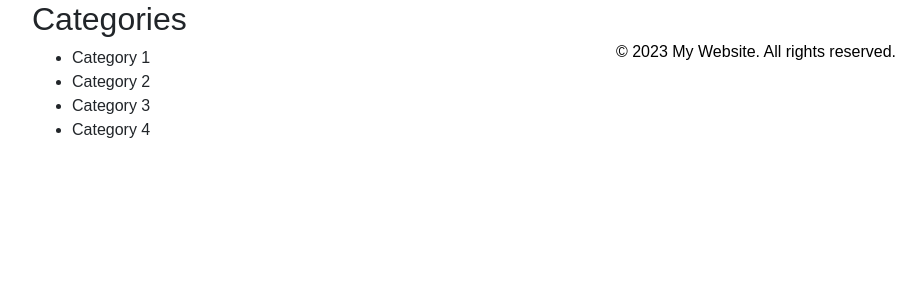
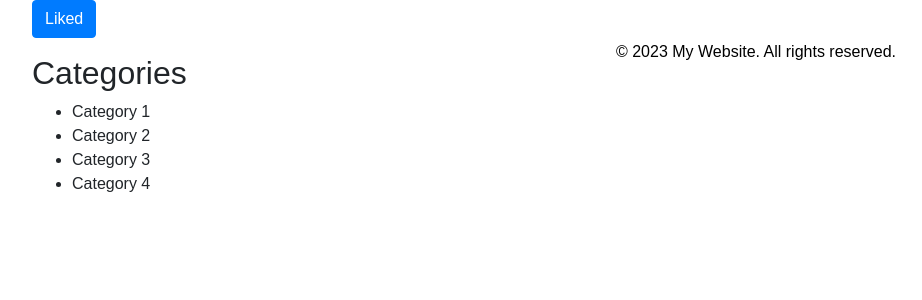
Before and after one commit to bemifolayan/UsedOrNot, a Flask app: page / in a window 1280 px wide. Shown: the part 258-558 px from the top of the page, without its empty margins (8-930 px from the left). Run offline with Flask 3, Linux system fonts and the light colour scheme; some libraries are stand-ins or nearby versions.

Commit message:
updated button code

```diff
--- a/app.py
+++ b/app.py
@@ -5,16 +5,43 @@ from main_ebay import Ebay_21
 from zappos import Zappos
 import requests
 import secrets
+from flask_sqlalchemy import SQLAlchemy
+from flask_wtf import FlaskForm
+from wtforms import StringField, PasswordField, SubmitField, BooleanField
 
 key = secrets.token_hex(16)
 app = Flask(__name__)
 proxied = FlaskBehindProxy(app)  ## add this line
 app.config['SECRET_KEY'] = key
+app.config['SQLALCHEMY_DATABASE_URI'] = 'sqlite:///site.db'
+app.config['SQLALCHEMY_TRACK_MODIFICATIONS'] = True
+db = SQLAlchemy(app)
 
+class Liked(db.Model):
+    id = db.Column(db.Integer, primary_key=True)
+    description = db.Column(db.String(120), unique=False, nullable=False)
+    url = db.Column(db.String(120), unique=False, nullable=False)
 
-@app.route("/")
-@app.route("/index", methods=['GET', 'POST'])
+    def __repr__(self):
+        return f"User('{self.id}', '{self.description}', '{self.url}')"
+
+class SaveLiked(FlaskForm):
+    submit = SubmitField('Liked')
+
+with app.app_context():
+    # db.drop_all()
+    db.create_all()
+
+@app.route("/",methods=['GET', 'POST'])
+@app.route("/index",methods=['GET', 'POST'])
 def index():
+    form = SaveLiked()
+    print('hi')
+    if form.validate_on_submit():
+        print('works')
+        saved_liked(24, "hat", "cat") # do something
+        print('data')
+        print(db.session.query(Liked).all())
     if request.method == 'POST':
         search_query = request.form.get('search')
         flash(f"Search Query: {search_query}")
@@ -24,7 +51,7 @@ def index():
         #flash(f"Search Query: {search_query}")
         return f"<h1> Ebay </h1> <table>{ebay.retrieve_data_from_database()}</table> <h1> ZAPPOS </h1> <table>{zappos_data.returnDatabase()}</table> "
         #return redirect(url_for('liked'))  # Redirect back to the index page after form submission
-    return render_template('base.html')
+    return render_template('base.html', form=form)
 
 @app.route("/liked")
 def liked():
@@ -34,7 +61,10 @@ def liked():
 def products():
     return render_template('products.html')
 
-
+def saved_liked(id, description, url):
+    liked = Liked(id=id, description=description, url=url)
+    db.session.add(liked)
+    db.session.commit()
 
 if __name__ == '__main__':
     app.run(debug=True, host="0.0.0.0", port = 8001)
--- a/templates/base.html
+++ b/templates/base.html
@@ -49,6 +49,12 @@
     </header>
 
     <aside>
+        <form method="POST" action="/">
+            {{ form.hidden_tag() }}
+              <div class="form-group">
+                {{ form.submit(class="btn btn-primary")}}
+            </div>
+          </form>
         <h2>Categories</h2>
         <ul>
             <li>Category 1</li>
```
Also changed, not shown: ebay_data.db, instance/site.db (added).
